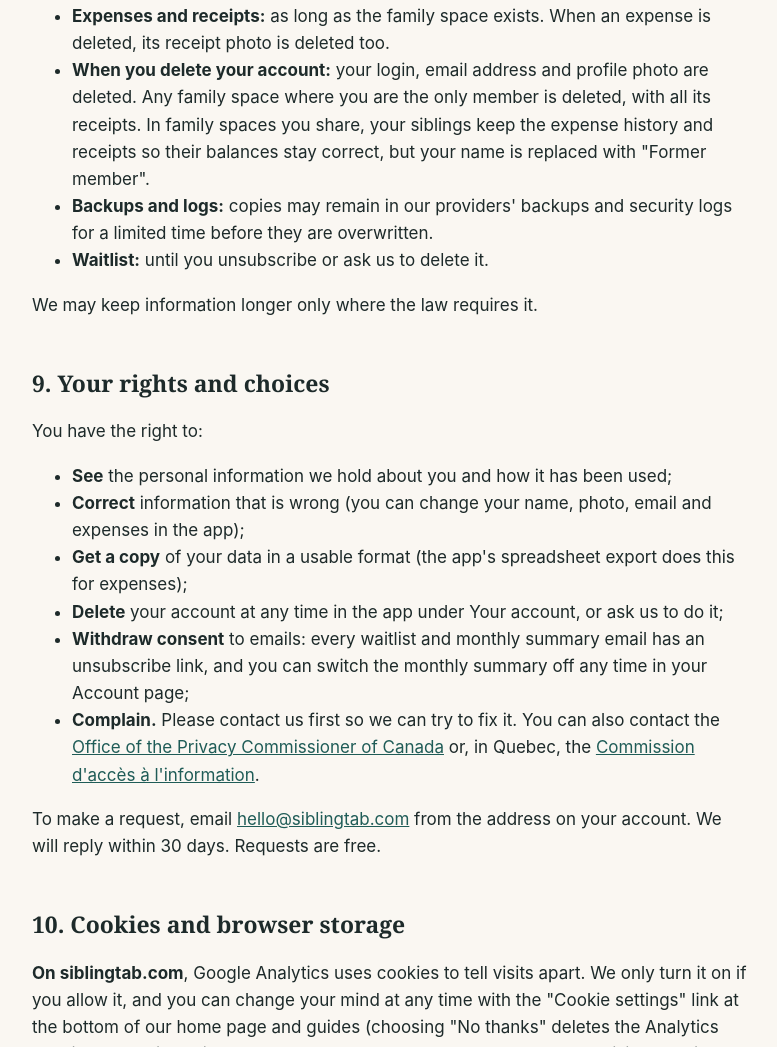
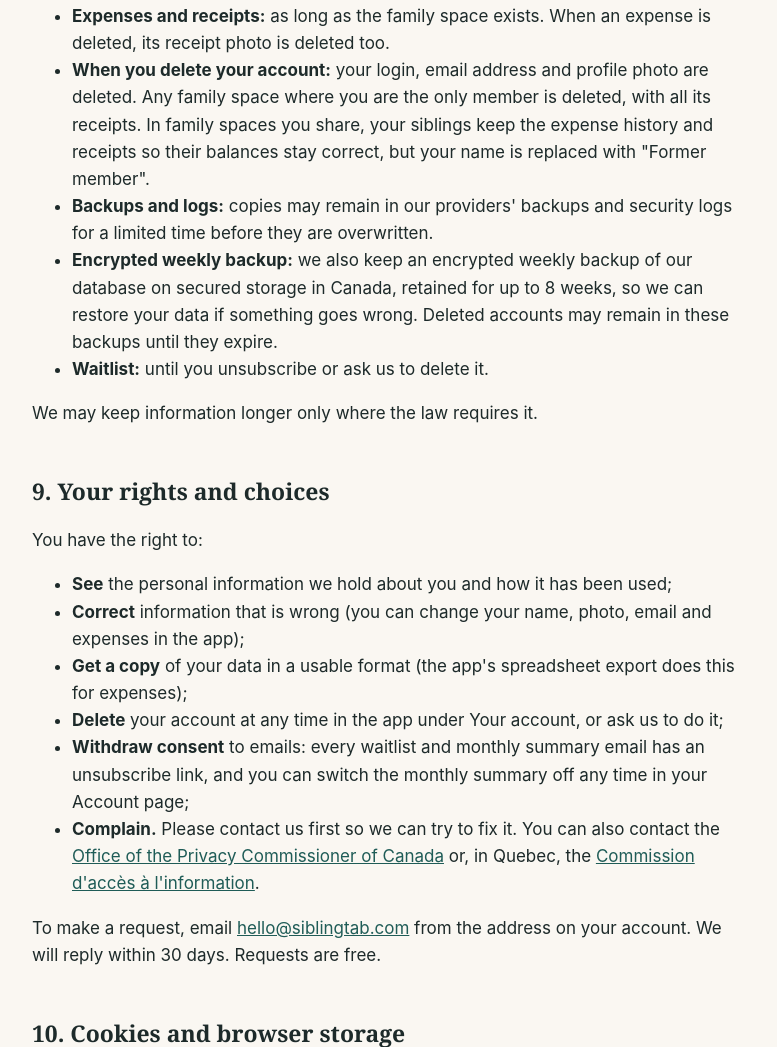
Before and after one commit to marcaslater-source/siblingtab, a plain HTML site: page landing-page/privacy.html in a window 1280 px wide. Shown: the part 4920-5967 px from the top of the page, without its empty margins (248-1025 px from the left). Drawn offline with Linux system fonts and the light colour scheme.

Commit message:
Privacy policy: add line about encrypted weekly backups (#9)
Claude-Session: https://claude.ai/code/session_01PzY8ZCtQe4xUTCYPkDnoiz

Co-authored-by: Claude <noreply@anthropic.com>

```diff
--- a/landing-page/privacy.html
+++ b/landing-page/privacy.html
@@ -141,6 +141,7 @@ th{font-weight:600;background:#f2ede4}
 <li><b>Expenses and receipts:</b> as long as the family space exists. When an expense is deleted, its receipt photo is deleted too.</li>
 <li><b>When you delete your account:</b> your login, email address and profile photo are deleted. Any family space where you are the only member is deleted, with all its receipts. In family spaces you share, your siblings keep the expense history and receipts so their balances stay correct, but your name is replaced with "Former member".</li>
 <li><b>Backups and logs:</b> copies may remain in our providers' backups and security logs for a limited time before they are overwritten.</li>
+<li><b>Encrypted weekly backup:</b> we also keep an encrypted weekly backup of our database on secured storage in Canada, retained for up to 8 weeks, so we can restore your data if something goes wrong. Deleted accounts may remain in these backups until they expire.</li>
 <li><b>Waitlist:</b> until you unsubscribe or ask us to delete it.</li>
 </ul>
 <p>We may keep information longer only where the law requires it.</p>
```
